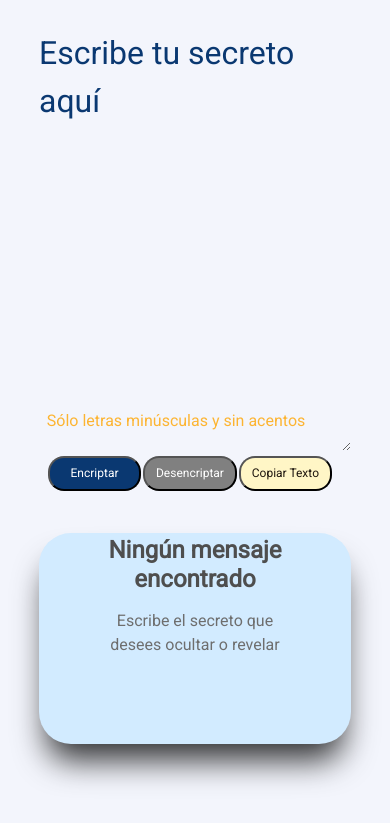
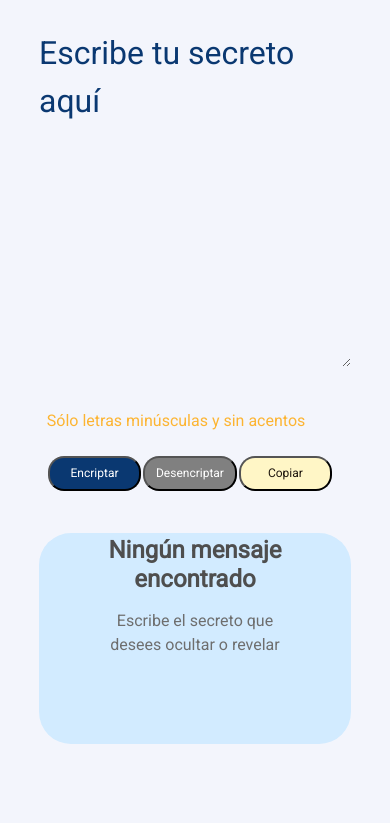
Before and after one commit to HAXDJ/EncriptadorONEG6.github.io, a plain HTML site: page index.html in a window 390 px wide. Shown: the part 75-898 px from the top of the page. Drawn offline with nearby package versions, Linux system fonts and the light colour scheme.

Commit message:
Responsive se sigue acomodando

```diff
--- a/index.html
+++ b/index.html
@@ -25,7 +25,7 @@
             <div class="botones">
                 <button class="botonEncriptar" type="button" onclick="encriptar()">Encriptar</button>
                 <input type="button" class="botonDesencriptar" value="Desencriptar" onclick="desencriptar()">
-                <button class="botonCopiar" onclick="copiarTexto()">Copiar Texto</button>
+                <button class="botonCopiar" onclick="copiarTexto()">Copiar</button>
             </div>
         </div>
         <div class="encriptado">
--- a/style.css
+++ b/style.css
@@ -207,7 +207,7 @@ header{
     }
     .texto{
         width: 80%;
-        height: 50%;
+        height: 40%;
         left: 10%;
         top: 5%;
     }
@@ -243,6 +243,7 @@ header{
         height: 25%;
         left: 10%;
         top: 72%;
+        box-shadow: none;
     }
     .encriptado img{
         top: 0px;
@@ -250,8 +251,8 @@ header{
         visibility: hidden;
     }
     .mensajeEncriptado{
-        top: 0px;
+        top: 0;
         width: 100%;
-        font-weight: 5px;
+        font-size: 5px;
     }
 }
```
